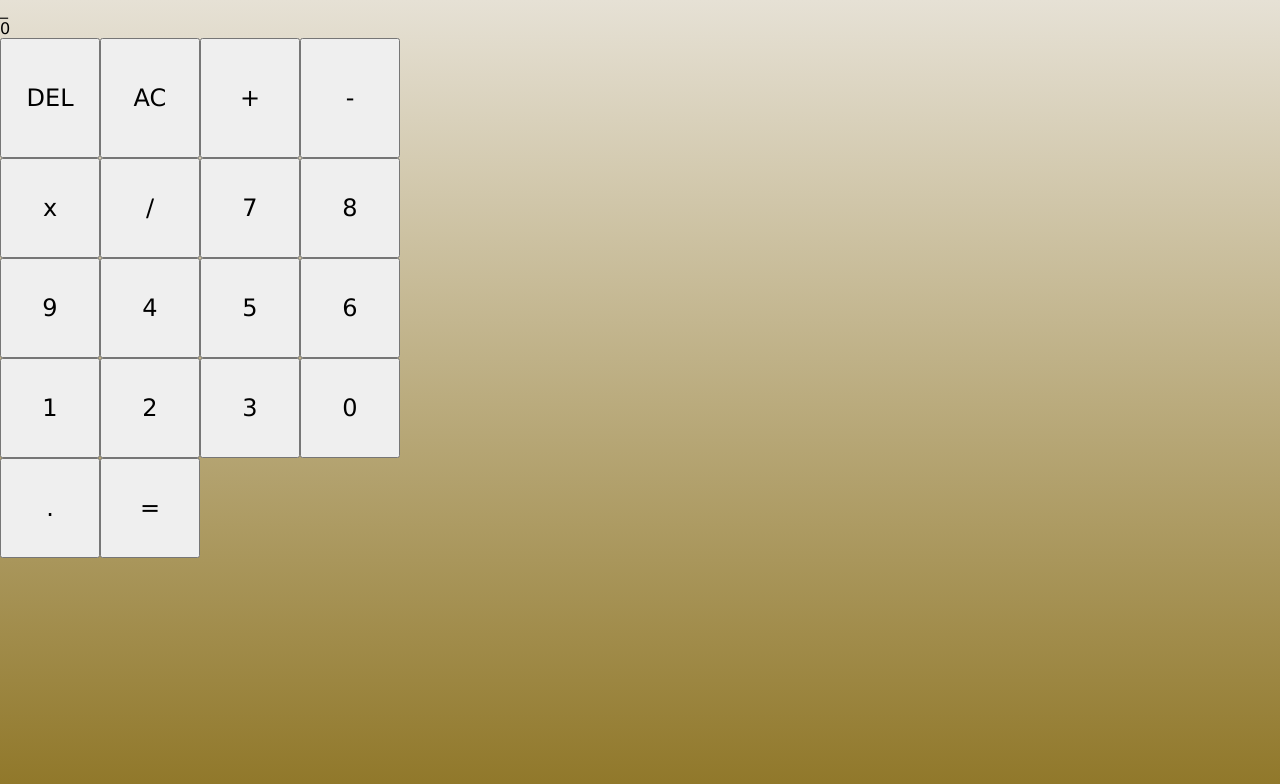
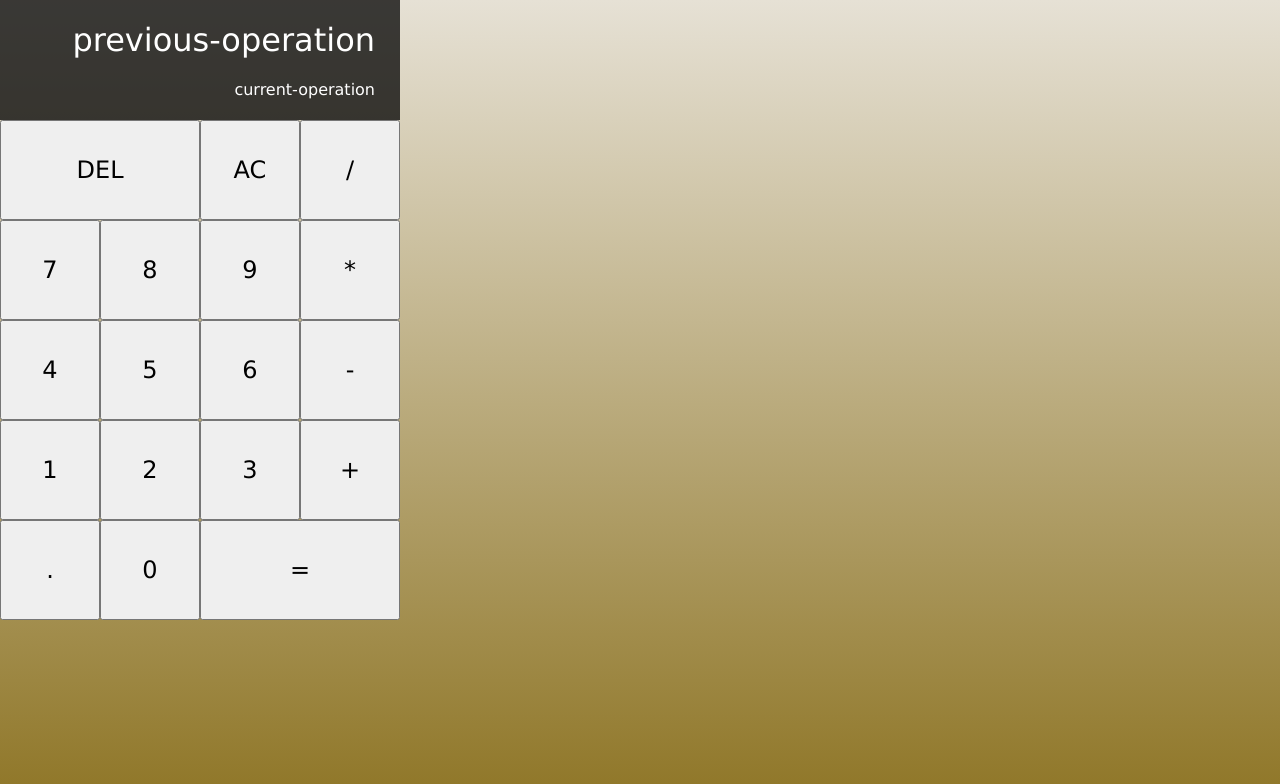
Before and after one commit to ultra-romantic/calculator, a plain HTML site: page index.html in a window 1280 px wide. Drawn offline with Linux system fonts and the light colour scheme.

Commit message:
change buttons order

```diff
--- a/index.html
+++ b/index.html
@@ -9,33 +9,32 @@
 </head>
 <body>
 
-    <div class="calculator-container">
+    <div class="calculator-grid">
 
         <div class="screen-container">
-            <div class="operation input" id="input">_</div>
-            <div class="operation result" id="output">0</div>
+            <div class="previous-operation">previous-operation</div>
+            <div class="current-operation">current-operation</div>
         </div>
 
-        <div class="calculator-grid">
-                <button data-delete >DEL</button>
-                <button data-clear >AC</button>
-                <button data-operator class="operator">+</button>
-                <button data-operator class="operator">-</button>
-                <button data-operator class="operator">x</button>
-                <button data-operator class="operator">/</button>
+        <button data-delete class="button-delete span-2">DEL</button>
+        <button data-clear class="button-all-clear" >AC</button>
+        <button data-operator class="button-operator">/</button>
         <button data-number >7</button>
         <button data-number >8</button>
         <button data-number >9</button>
+        <button data-operator class="button-operator">*</button>
         <button data-number >4</button>
         <button data-number >5</button>
         <button data-number >6</button>
+        <button data-operator class="button-operator">-</button>
         <button data-number >1</button>
         <button data-number >2</button>
         <button data-number >3</button>
+        <button data-operator class="button-operator">+</button>
+        <button data-number >.</button>
         <button data-number >0</button>
-                <button data-number >.</button>
-                <button data-equal class="equal">=</button>
-        </div>
+        <button data-equal class="button-equal span-2" >=</button>
+
     </div>
 
 </body>
```
Lines whose indentation alone changed are shown as unchanged.
